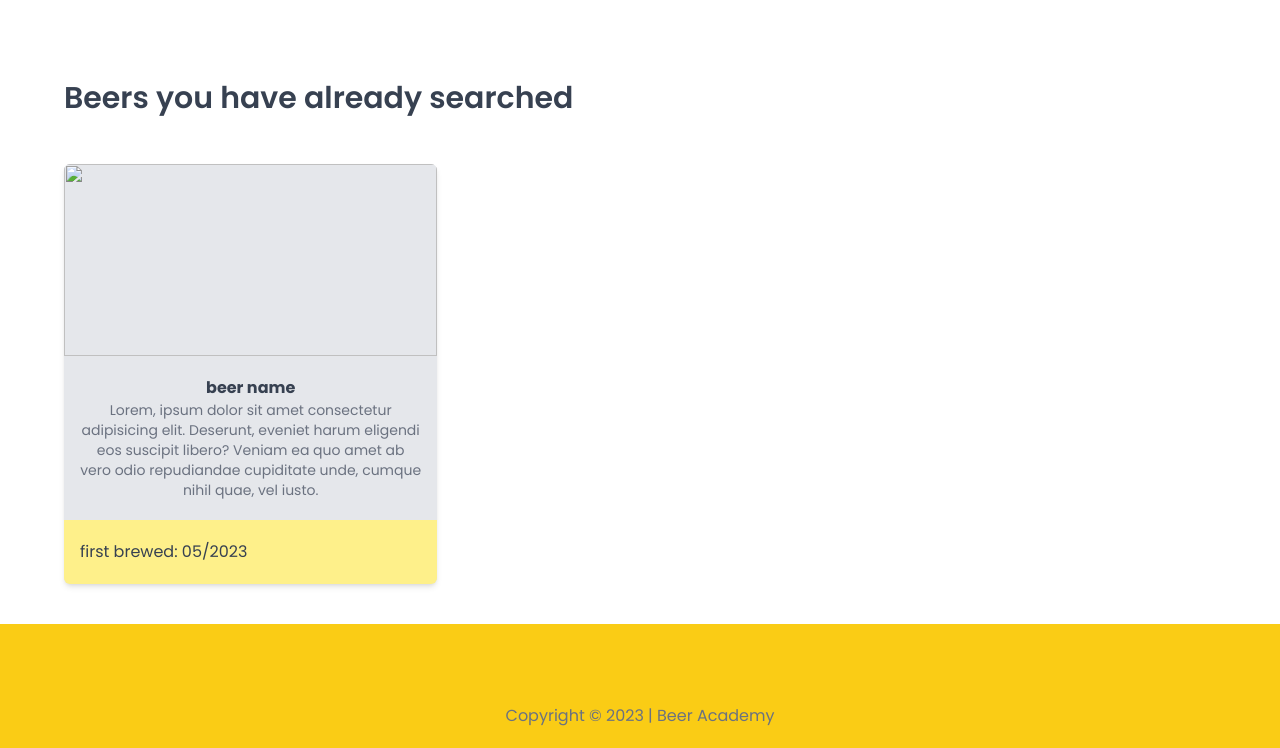
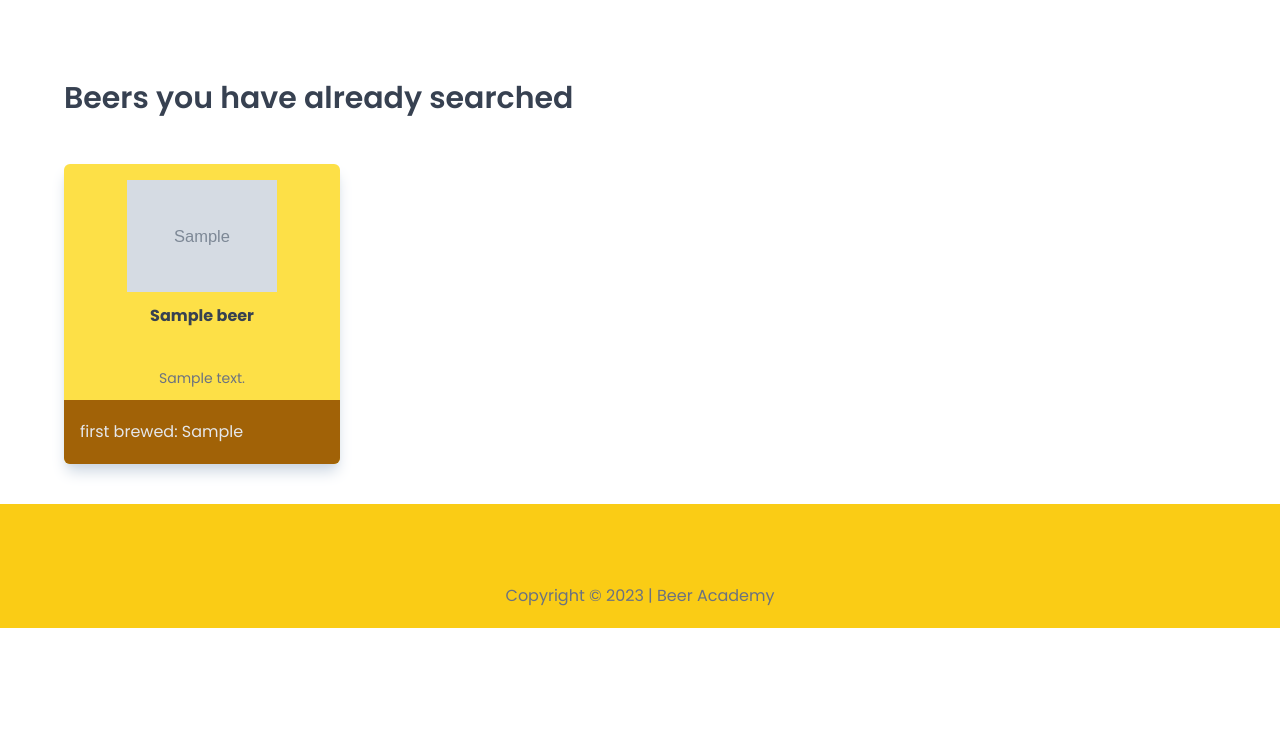
Before and after one commit to NinoNonikashvili/beer-website, a PHP site: page /beers in a window 1280 px wide. Shown: the part 89-837 px from the top of the page. After the commit the page ends 717 px from the top, so only its background shows below. Run offline with PHP 8.4, Linux system fonts and the light colour scheme; tables that the repository leaves empty or names only in its code hold one stand-in row (values such as "Sample post"); grey boxes marked "Sample" are stand-in pictures.

Commit message:
#2 beers page done. finished

```diff
--- a/Controller.php
+++ b/Controller.php
@@ -112,8 +112,8 @@ class Controller
      */
     public static function beers(Router $router)
     {
-        // echo 'stored data page visited';
-        $router->render('beers');
+        $beers = $router->db->getFromDB();
+        $router->render('beers', $beers);
     }
     /**
      * Get/post requests on contacts page are handled by this function.
--- a/Router.php
+++ b/Router.php
@@ -99,11 +99,11 @@ class Router
      *
      * @return void
      */
-    public function render($url, $suggestions = null, $beer = null, $error = null)
+    public function render($url, $beers = null, $beer = null, $error = null)
     {
         $errorToShow = $error;
         $beerToDisplay = $beer;
-        $products = $suggestions;
+        $products = $beers; //suggested beers for index page, beers array for beers page
         include __DIR__."/views/$url.php";
     }
 }
--- a/views/beers.php
+++ b/views/beers.php
@@ -1,17 +1,23 @@
 <?php require_once '_header.html' ?>
         <menu class="w-[90%] mx-auto">
             <h1 class="text-3xl text-gray-700 font-semibold mt-20 mb-12">Beers you have already searched</h1>
-            <div class="grid gap-4 md:grid-cols-3 my-10"> <!--cards wrappper -->
-                <div class="rounded-md overflow-hidden shadow-md bg-gray-200">  <!--card -->
-                    <img class="w-full h-30 sm:h-48 object-cover"src="" alt="">
-                    <div class="w-full flex flex-col items-center py-5 px-4">
-                        <h2 class="font-bold">beer name</h2>
-                        <h3 class="text-gray-500 text-sm text-center">Lorem, ipsum dolor sit amet consectetur adipisicing elit. Deserunt, eveniet harum eligendi eos suscipit libero? Veniam ea quo amet ab vero odio repudiandae cupiditate unde, cumque nihil quae, vel iusto.</h3>
+            <?php if ($products !== null) : ?>
+            <div class="grid gap-4 grid-cols-1 sm:grid-cols-2 md:grid-cols-3 lg:grid-cols-4 my-10"> <!--cards wrappper -->
+                <?php foreach ($products as $beer) : ?>
+                <div class="rounded-md grid grid-rows-[8] overflow-hidden shadow-lg shadow-slate-300 bg-yellow-300 pt-4">  <!--card -->
+                    <img class="h-28 mx-auto row-span-2"src="<?php echo $beer['img']?>" alt="">
+                    <div class="w-full py-3 px-4 row-span-1">
+                        <h2 class="font-bold text-center mb-4 "><?php echo $beer['name']?></h2>
+                    </div >
+                    <div class="w-full py-3 px-4 row-span-4">
+                        <h3 class="text-gray-500 text-sm text-center"><?php echo $beer['description']?></h3>
                     </div>
-                    <div class="w-full flex justify-start bg-yellow-200 py-5 px-4" >
-                        <h4>first brewed: 05/2023</h4>
+                    <div class="w-full bg-yellow-700 py-5 px-4 self-end row-span-1" >
+                        <h4 class="text-gray-200">first brewed: <?php echo $beer['first_brewed']?></h4>
                     </div>
                 </div>
+                <?php endforeach ?>
             </div>
+            <?php endif ?>
         </menu>
 <?php require_once '_footer.html' ?>
--- a/views/dist/output.css
+++ b/views/dist/output.css
@@ -525,6 +525,18 @@ video {
   grid-column: span 1 / span 1;
 }
 
+.row-span-2{
+  grid-row: span 2 / span 2;
+}
+
+.row-span-1{
+  grid-row: span 1 / span 1;
+}
+
+.row-span-4{
+  grid-row: span 4 / span 4;
+}
+
 .mx-auto{
   margin-left: auto;
   margin-right: auto;
@@ -580,6 +592,10 @@ video {
   margin-left: 0.5rem;
 }
 
+.mb-3{
+  margin-bottom: 0.75rem;
+}
+
 .block{
   display: block;
 }
@@ -604,12 +620,36 @@ video {
   height: 1.75rem;
 }
 
+.h-12{
+  height: 3rem;
+}
+
 .h-8{
   height: 2rem;
 }
 
+.h-10{
+  height: 2.5rem;
+}
+
+.h-5{
+  height: 1.25rem;
+}
+
+.h-24{
+  height: 6rem;
+}
+
+.h-28{
+  height: 7rem;
+}
+
 .w-\[90\%\]{
   width: 90%;
+}
+
+.w-5{
+  width: 1.25rem;
 }
 
 .w-full{
@@ -628,12 +668,24 @@ video {
   width: 2rem;
 }
 
+.max-w-xl{
+  max-width: 36rem;
+}
+
 .cursor-pointer{
   cursor: pointer;
 }
 
+.grid-cols-1{
+  grid-template-columns: repeat(1, minmax(0, 1fr));
+}
+
 .grid-cols-3{
   grid-template-columns: repeat(3, minmax(0, 1fr));
+}
+
+.grid-rows-\[8\]{
+  grid-template-rows: 8;
 }
 
 .flex-row{
@@ -680,6 +732,10 @@ video {
   align-self: flex-end;
 }
 
+.justify-self-end{
+  justify-self: end;
+}
+
 .overflow-hidden{
   overflow: hidden;
 }
@@ -721,9 +777,29 @@ video {
   background-color: rgb(250 204 21 / var(--tw-bg-opacity));
 }
 
-.object-cover{
-  -o-object-fit: cover;
-     object-fit: cover;
+.bg-orange-200{
+  --tw-bg-opacity: 1;
+  background-color: rgb(254 215 170 / var(--tw-bg-opacity));
+}
+
+.bg-yellow-600{
+  --tw-bg-opacity: 1;
+  background-color: rgb(202 138 4 / var(--tw-bg-opacity));
+}
+
+.bg-yellow-900{
+  --tw-bg-opacity: 1;
+  background-color: rgb(113 63 18 / var(--tw-bg-opacity));
+}
+
+.bg-yellow-700{
+  --tw-bg-opacity: 1;
+  background-color: rgb(161 98 7 / var(--tw-bg-opacity));
+}
+
+.bg-yellow-300{
+  --tw-bg-opacity: 1;
+  background-color: rgb(253 224 71 / var(--tw-bg-opacity));
 }
 
 .p-4{
@@ -778,6 +854,19 @@ video {
 .py-8{
   padding-top: 2rem;
   padding-bottom: 2rem;
+}
+
+.py-3{
+  padding-top: 0.75rem;
+  padding-bottom: 0.75rem;
+}
+
+.pt-4{
+  padding-top: 1rem;
+}
+
+.pt-2{
+  padding-top: 0.5rem;
 }
 
 .pt-20{
@@ -847,10 +936,41 @@ video {
   color: rgb(107 114 128 / var(--tw-text-opacity));
 }
 
+.text-red-500{
+  --tw-text-opacity: 1;
+  color: rgb(239 68 68 / var(--tw-text-opacity));
+}
+
+.text-white{
+  --tw-text-opacity: 1;
+  color: rgb(255 255 255 / var(--tw-text-opacity));
+}
+
+.text-gray-100{
+  --tw-text-opacity: 1;
+  color: rgb(243 244 246 / var(--tw-text-opacity));
+}
+
+.text-gray-200{
+  --tw-text-opacity: 1;
+  color: rgb(229 231 235 / var(--tw-text-opacity));
+}
+
 .shadow-md{
   --tw-shadow: 0 4px 6px -1px rgb(0 0 0 / 0.1), 0 2px 4px -2px rgb(0 0 0 / 0.1);
   --tw-shadow-colored: 0 4px 6px -1px var(--tw-shadow-color), 0 2px 4px -2px var(--tw-shadow-color);
   box-shadow: var(--tw-ring-offset-shadow, 0 0 #0000), var(--tw-ring-shadow, 0 0 #0000), var(--tw-shadow);
+}
+
+.shadow-lg{
+  --tw-shadow: 0 10px 15px -3px rgb(0 0 0 / 0.1), 0 4px 6px -4px rgb(0 0 0 / 0.1);
+  --tw-shadow-colored: 0 10px 15px -3px var(--tw-shadow-color), 0 4px 6px -4px var(--tw-shadow-color);
+  box-shadow: var(--tw-ring-offset-shadow, 0 0 #0000), var(--tw-ring-shadow, 0 0 #0000), var(--tw-shadow);
+}
+
+.shadow-slate-300{
+  --tw-shadow-color: #cbd5e1;
+  --tw-shadow: var(--tw-shadow-colored);
 }
 
 .icon{
@@ -864,8 +984,8 @@ video {
 }
 
 @media (min-width: 640px){
-  .sm\:h-48{
-    height: 12rem;
+  .sm\:grid-cols-2{
+    grid-template-columns: repeat(2, minmax(0, 1fr));
   }
 
   .sm\:text-2xl{
@@ -907,3 +1027,9 @@ video {
     padding: 0px;
   }
 }
+
+@media (min-width: 1024px){
+  .lg\:grid-cols-4{
+    grid-template-columns: repeat(4, minmax(0, 1fr));
+  }
+}
--- a/views/index.js
+++ b/views/index.js
@@ -3,6 +3,7 @@ const suggestions = document.querySelector('#suggestions');
 const menuIcon = document.querySelector("#menuIcon");
 const menu = document.querySelector("#menu");
 
+if (keyword !== null) {
     keyword.addEventListener('keyup', () => {
         console.log(keyword.value);
         if(keyword.value == "") {
@@ -11,6 +12,8 @@ keyword.addEventListener('keyup', () => {
             suggestions.style.display = 'block';
         }
     });
+}
+
 
 menuIcon.addEventListener('click', ()=> {
     if(menu.classList.contains('hidden')) {
--- a/views/tailwind.config.js
+++ b/views/tailwind.config.js
@@ -18,6 +18,9 @@ module.exports = {
       },
       colors: {
         transparent: 'transparent'
+      },
+      gridTemplateColumns: {
+        'autofill_md': 'repeat(auto-fill, minmax(200, 450))'
       }
     },
   },
```
Also changed, not shown: views/index.php (+8 -6 lines). Lines whose indentation alone changed are shown as unchanged.
